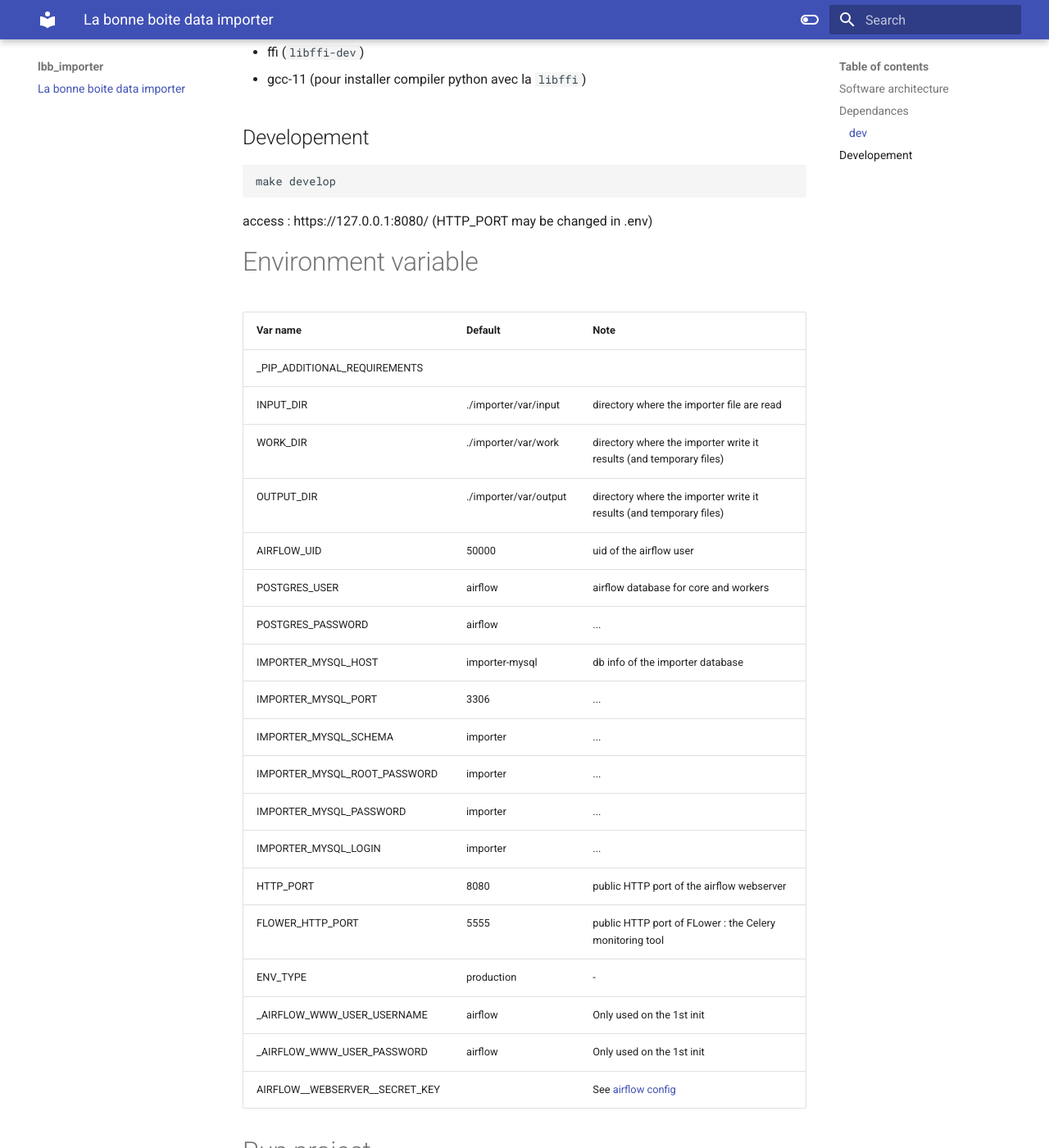
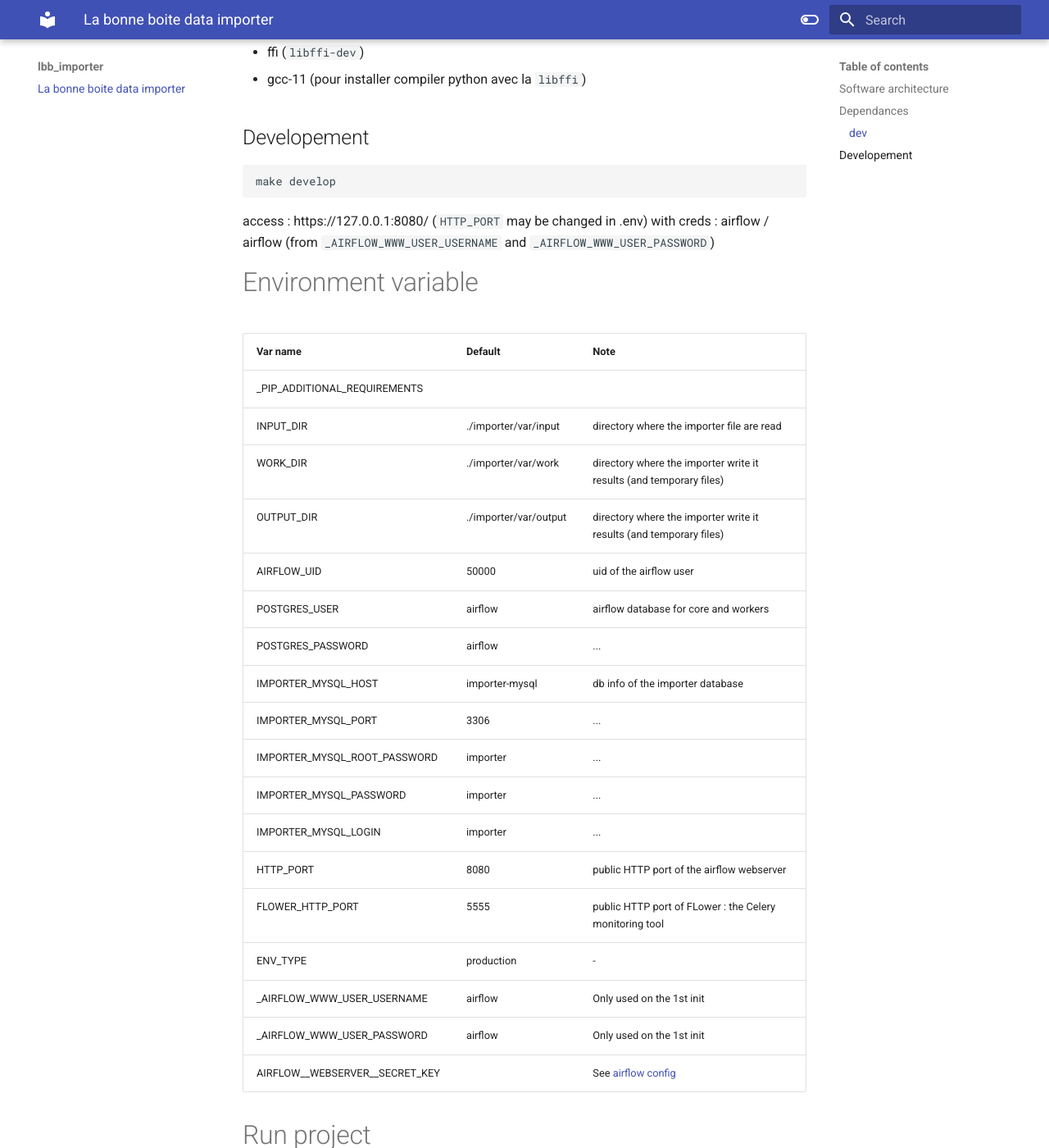
Before and after one commit to StartupsPoleEmploi/labonneboite-importer, an MkDocs documentation site: the page built from docs/index.md, in a window 1280 px wide and 1400 px high, scrolled down 846 px. Shown: the whole window at 82% size. Built offline with MkDocs 1.6.1 and Material for MkDocs 9.7.7, drawn with Linux system fonts in a browser that asks for light colours.

````diff
--- a/docker-compose.testing.yml
+++ b/docker-compose.testing.yml
@@ -38,7 +38,7 @@ x-airflow-common:
     dockerfile: ./docker/Dockerfile
   environment:
     &airflow-common-env
-    AIRFLOW__CORE__SQL_ALCHEMY_CONN: postgresql+psycopg2://${POSTGRES_USER:-airflow}:${POSTGRES_PASSWORD:-airflow}@postgres/airflow
+    AIRFLOW__DATABASE__SQL_ALCHEMY_CONN: postgresql+psycopg2://${POSTGRES_USER:-airflow}:${POSTGRES_PASSWORD:-airflow}@postgres/airflow
     AIRFLOW__CELERY__RESULT_BACKEND: db+postgresql://${POSTGRES_USER:-airflow}:${POSTGRES_PASSWORD:-airflow}@postgres/airflow
     _PIP_ADDITIONAL_REQUIREMENTS: ${_PIP_ADDITIONAL_REQUIREMENTS:-}
     IMPORTER_MYSQL_HOST: ${IMPORTER_MYSQL_HOST:-importer-mysql}
--- a/docker-compose.yml
+++ b/docker-compose.yml
@@ -38,7 +38,7 @@ x-airflow-common:
     dockerfile: ./docker/Dockerfile
   environment:
     &airflow-common-env
-    AIRFLOW__CORE__SQL_ALCHEMY_CONN: postgresql+psycopg2://${POSTGRES_USER:-airflow}:${POSTGRES_PASSWORD:-airflow}@postgres/airflow
+    AIRFLOW__DATABASE__SQL_ALCHEMY_CONN: postgresql+psycopg2://${POSTGRES_USER:-airflow}:${POSTGRES_PASSWORD:-airflow}@postgres/airflow
     AIRFLOW__CELERY__RESULT_BACKEND: db+postgresql://${POSTGRES_USER:-airflow}:${POSTGRES_PASSWORD:-airflow}@postgres/airflow
     _PIP_ADDITIONAL_REQUIREMENTS: ${_PIP_ADDITIONAL_REQUIREMENTS:-}
     IMPORTER_MYSQL_HOST: ${IMPORTER_MYSQL_HOST:-importer-mysql}
--- a/docs/index.md
+++ b/docs/index.md
@@ -34,7 +34,7 @@ This projet use an [ETL](https://en.wikipedia.org/wiki/Extract,_transform,_load)
 make develop
 ```
 
-access : https://127.0.0.1:8080/ (HTTP_PORT may be changed in .env)
+access : https://127.0.0.1:8080/ (`HTTP_PORT` may be changed in .env) with creds : airflow / airflow (from `_AIRFLOW_WWW_USER_USERNAME` and `_AIRFLOW_WWW_USER_PASSWORD`)
 
 # Environment variable
 
@@ -49,7 +49,6 @@ access : https://127.0.0.1:8080/ (HTTP_PORT may be changed in .env)
 | POSTGRES_PASSWORD              | airflow               | ...                                                                                                            |
 | IMPORTER_MYSQL_HOST            | importer-mysql        | db info of the importer database                                                                               |
 | IMPORTER_MYSQL_PORT            | 3306                  | ...                                                                                                            |
-| IMPORTER_MYSQL_SCHEMA          | importer              | ...                                                                                                            |
 | IMPORTER_MYSQL_ROOT_PASSWORD   | importer              | ...                                                                                                            |
 | IMPORTER_MYSQL_PASSWORD        | importer              | ...                                                                                                            |
 | IMPORTER_MYSQL_LOGIN           | importer              | ...                                                                                                            |
````
Also changed, not shown: 4 other files.
